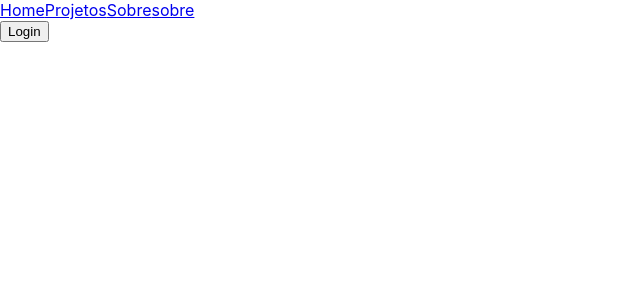
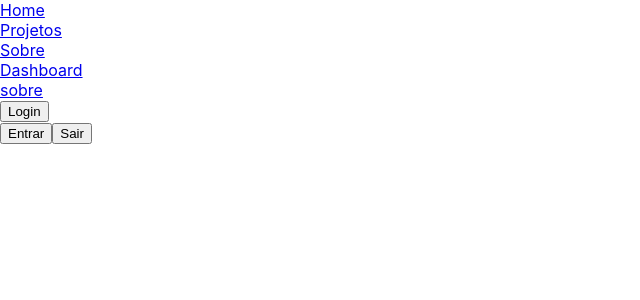
Before and after one commit to pitfritsch/grupo-estudos-react, a React (Create React App) app: page / in a window 1280 px wide. Shown: the top 300 px of the page, without its empty margins (0-640 px from the left). Built offline with nearby package versions, Linux system fonts and the light colour scheme.

Commit message:
rotas autenticadas

```diff
--- a/src/App.jsx
+++ b/src/App.jsx
@@ -1,10 +1,14 @@
-import { BrowserRouter, Switch, Route } from 'react-router-dom';
+import { BrowserRouter, Redirect, Route, Switch } from 'react-router-dom';
 import './App.css';
+import useAuth from './hooks/useAuth';
+import Dashboard from './pages/Dashboard';
 import HomePage from './pages/HomePage';
 import Projetos from './pages/Projetos';
 import Sobre from './pages/Sobre';
 
 function App() {
+  const { estaLogado } = useAuth()
+
   return (
     <BrowserRouter>
       <Switch>
@@ -15,6 +19,15 @@ function App() {
         <Route path='/sobre'>
           <Sobre />
         </Route>
+        <Route path="/dashboard" render={(props) => {
+            if (estaLogado()) {
+              return <Dashboard {...props} />
+            } else {
+              console.log("Não está logado, redirecionando")
+              return <Redirect to="/" />
+            }
+          }}
+        />
         <Route>
           <h1>404</h1>
         </Route>
--- a/src/components/functional/Navbar.jsx
+++ b/src/components/functional/Navbar.jsx
@@ -5,8 +5,13 @@ export default function Navbar() {
   return (
     <div>
       <Link to='/'>Home</Link>
+      <br />
       <Link to='/projetos'>Projetos</Link>
+      <br />
       <Link to='/sobre'>Sobre</Link>
+      <br />
+      <Link to='/dashboard'>Dashboard</Link>
+      <br />
       <a href="/sobre">sobre</a>  {/* recarrega */}
     </div>
   )
--- /dev/null
+++ b/src/hooks/useAuth.js
@@ -0,0 +1,21 @@
+export default function useAuth() {
+
+  function entrar() {
+    localStorage.setItem("logado", JSON.stringify(true))
+    console.log("entrou")
+  }
+
+  function sair() {
+    localStorage.setItem("logado", JSON.stringify(false))
+    // localStorage.removeItem("logado")
+    console.log('sair')
+  }
+
+  function estaLogado() {
+    return !!JSON.parse(localStorage.getItem("logado"))
+  }
+
+  return {
+    entrar, sair, estaLogado
+  }
+}
--- /dev/null
+++ b/src/pages/Dashboard.jsx
@@ -0,0 +1,10 @@
+import React from 'react'
+
+export default function Dashboard({ history, location, match }) {
+
+  return (
+    <div>
+      Dashboard
+    </div>
+  )
+}
--- a/src/pages/HomePage.jsx
+++ b/src/pages/HomePage.jsx
@@ -1,8 +1,10 @@
 import React from 'react'
 import { useHistory } from 'react-router'
 import Navbar from '../components/functional/Navbar'
+import useAuth from '../hooks/useAuth'
 
 export default function HomePage() {
+  const { entrar, sair } = useAuth()
   const history = useHistory()
 
   function login() {
@@ -16,6 +18,9 @@ export default function HomePage() {
     <div>
       <Navbar />
       <button onClick={login}>Login</button>
+      <br />
+      <button onClick={entrar}>Entrar</button>
+      <button onClick={sair}>Sair</button>
     </div>
   )
 }
```
